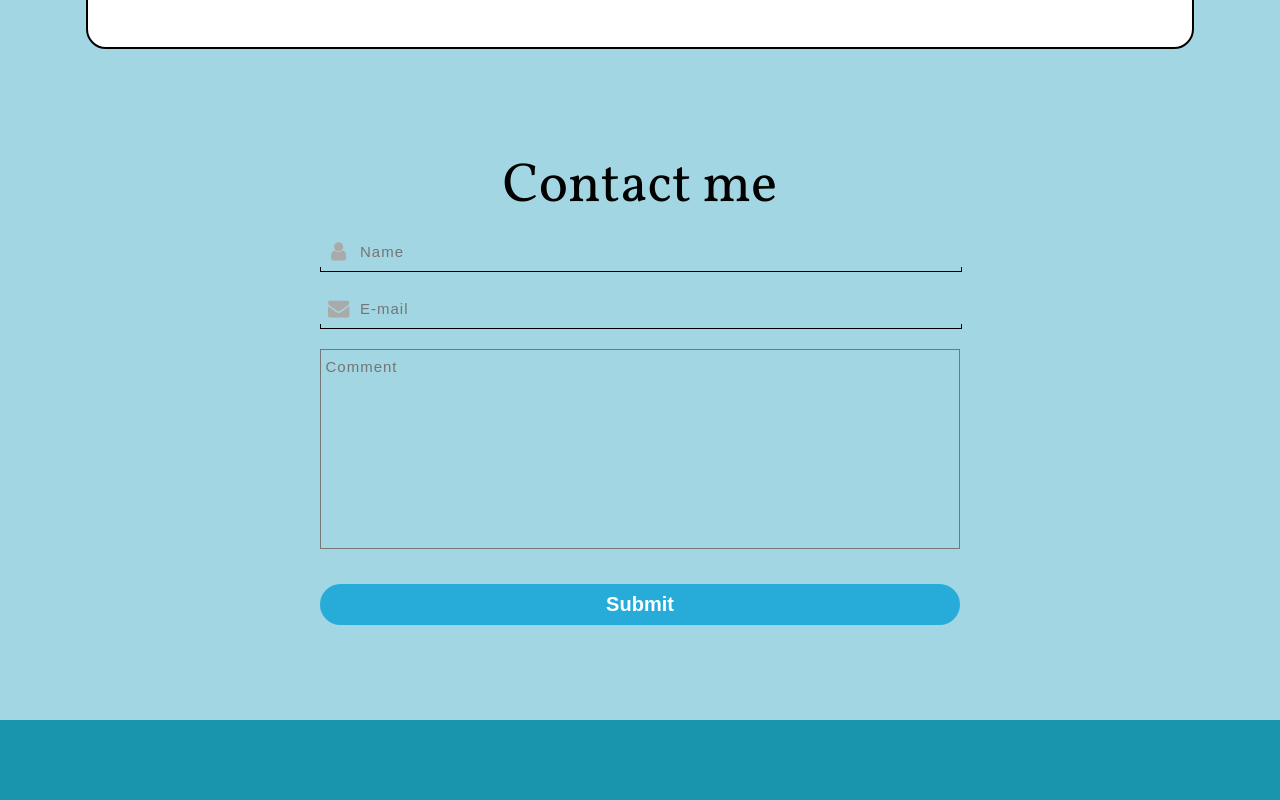
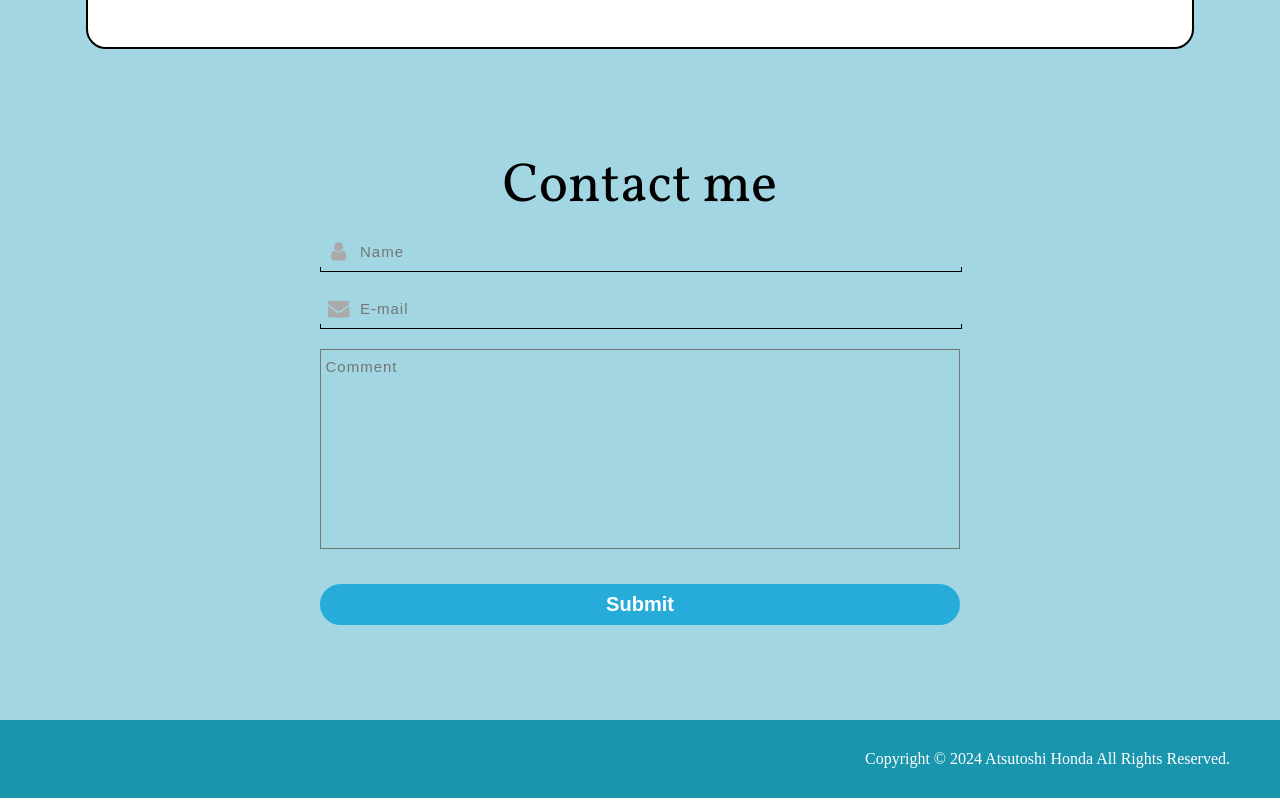
Before and after one commit to atmaxstar/portfolio, a React (Vite) app: page / in a window 1280 px wide. Shown: the part 1442-2242 px from the top of the page. Built offline with nearby package versions, Linux system fonts and the light colour scheme; no server answers.

Commit message:
added footer message

```diff
--- a/src/layouts/footer/index.tsx
+++ b/src/layouts/footer/index.tsx
@@ -2,7 +2,7 @@ import styled from 'styled-components'
 import { mainColor } from '../../colors'
 
 const Background = styled.div`
-    padding: 40px 40px;
+    padding: 30px 50px;
     background: ${mainColor};
     color: white;
     text-align: right;
@@ -11,6 +11,7 @@ const Background = styled.div`
 const Footer = () => {
   return (
     <Background>
+      {"Copyright © 2024 Atsutoshi Honda All Rights Reserved."}
     </Background>
   )
 }
```
